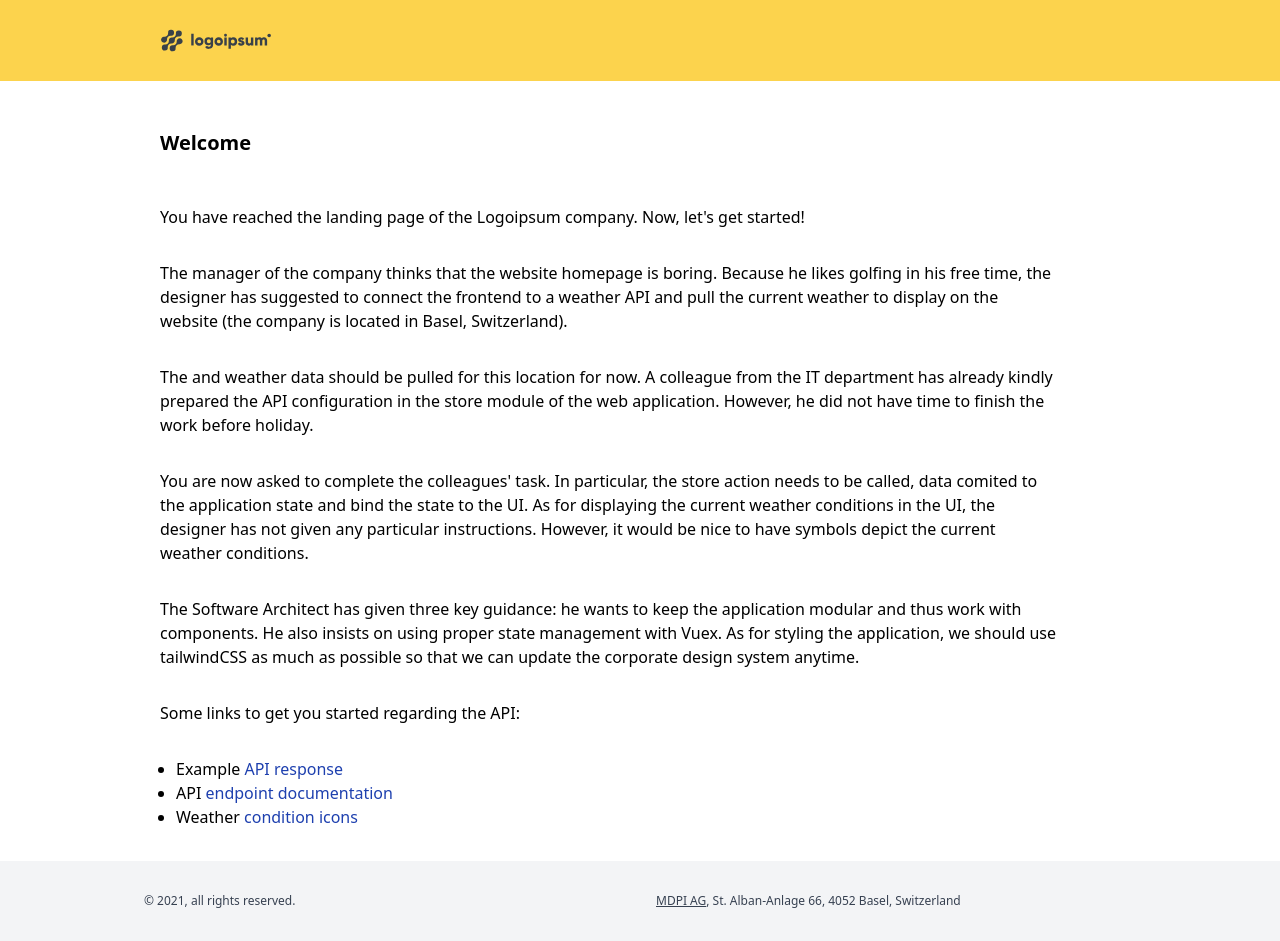
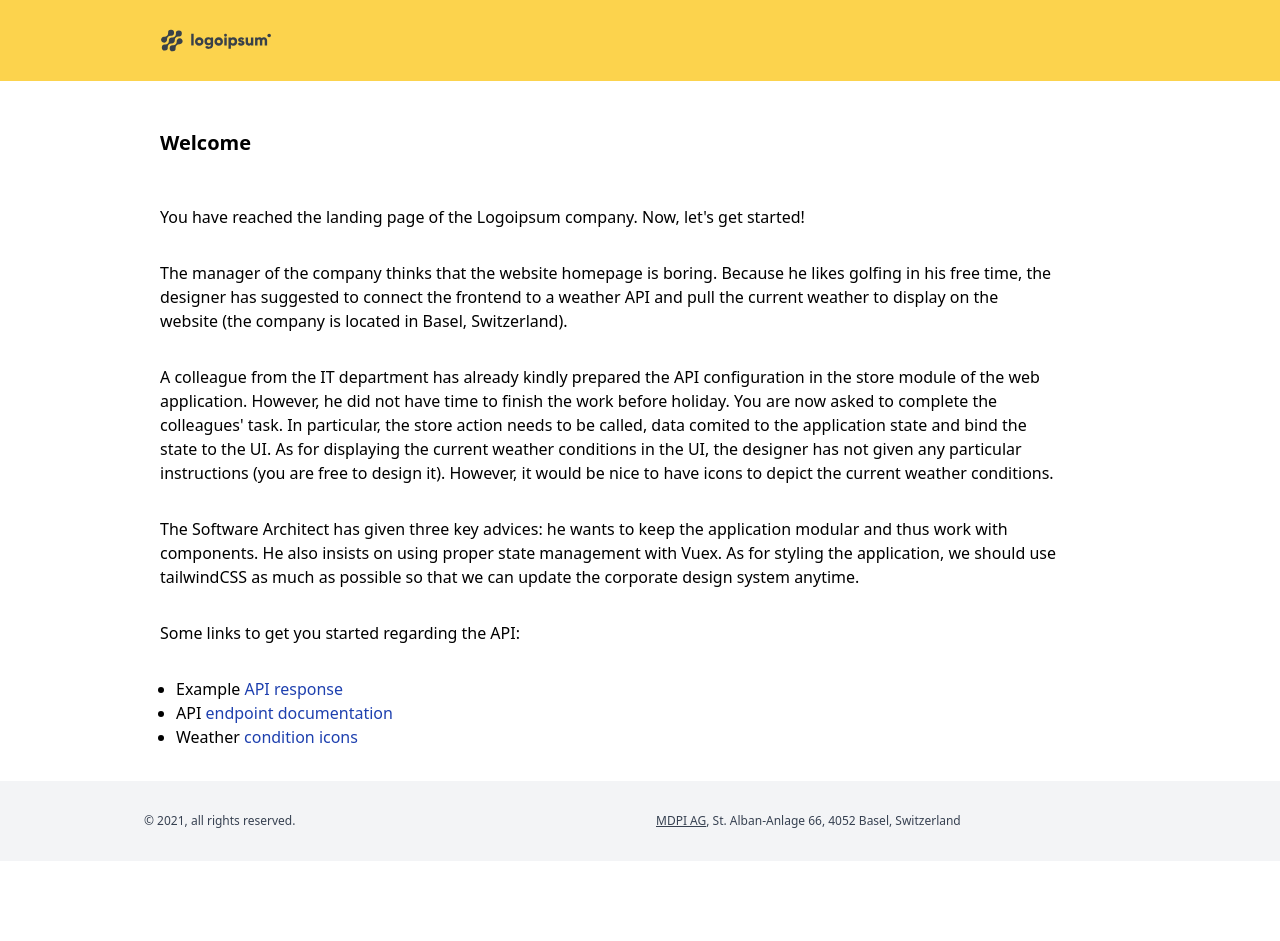
Before and after one commit to wanxinvc/nuxt-test, a Nuxt app: page / in a window 1280 px wide. After the commit the page ends 861 px from the top, so only its background shows below. Built offline with nearby package versions, Linux system fonts and the light colour scheme; what vue-numeral-filter would draw is missing.

Commit message:
adjust wording

```diff
--- a/pages/index.vue
+++ b/pages/index.vue
@@ -14,18 +14,15 @@
         display on the website (the company is located in Basel, Switzerland).
       </p>
       <p>
-        The  and weather data should be pulled for this location for now.
         A colleague from the IT department has already kindly prepared the API configuration in the store module of
-        the web application. However, he did not have time to finish the work before holiday.
+        the web application. However, he did not have time to finish the work before holiday. You are now asked to
+        complete the colleagues' task. In particular, the store action needs to be called, data comited to the
+        application state and bind the state to the UI. As for displaying the current weather conditions in the UI,
+        the designer has not given any particular instructions (you are free to design it). However, it would be nice
+        to have icons to depict the current weather conditions.
       </p>
       <p>
-        You are now asked to complete the colleagues' task. In particular, the store action needs to be called, data
-        comited to the application state and bind the state to the UI. As for displaying the current weather conditions
-        in the UI, the designer has not given any particular instructions. However, it would be nice to have symbols
-        depict the current weather conditions.
-      </p>
-      <p>
-        The Software Architect has given three key guidance: he wants to keep the application modular and thus work
+        The Software Architect has given three key advices: he wants to keep the application modular and thus work
         with components. He also insists on using proper state management with Vuex. As for styling the application,
         we should use tailwindCSS as much as possible so that we can update the corporate design system anytime.
       </p>
```
